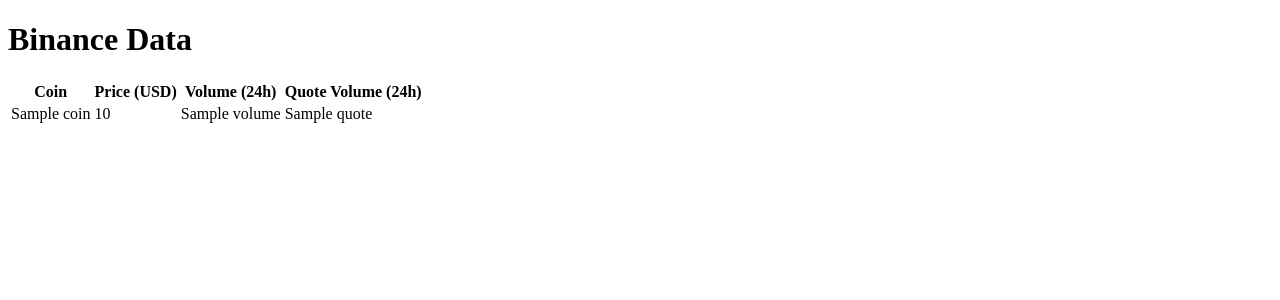
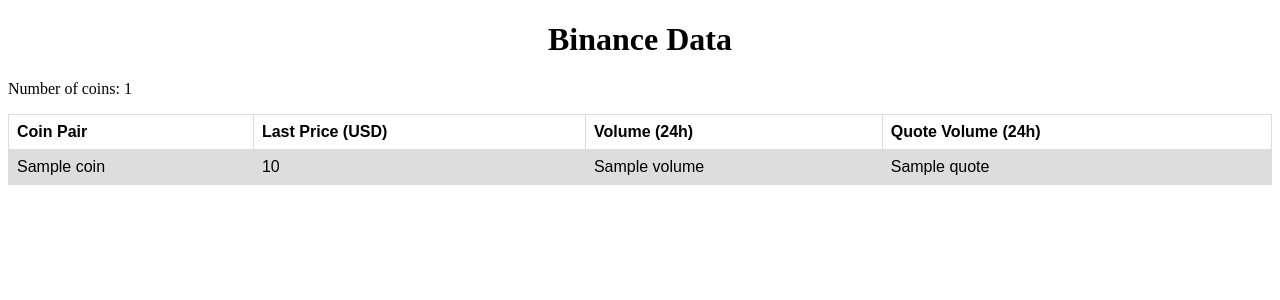
Before and after one commit to alaminizaan100/webprice, a Flask app: template templates/index.html in a window 1280 px wide. Shown: the top 300 px of the page. Run offline with Flask 2, Linux system fonts and the light colour scheme; the template is opened without the code that fills it: most values are stand-ins (such as "Sample title", 1, 10 or a date in 2020).

Commit message:
Update index.html

```diff
--- a/templates/index.html
+++ b/templates/index.html
@@ -2,19 +2,38 @@
 <html>
 <head>
 	<title>Binance Data</title>
+	<style>
+		table {
+			font-family: arial, sans-serif;
+			border-collapse: collapse;
+			width: 100%;
+		}
+
+		td, th {
+			border: 1px solid #dddddd;
+			text-align: left;
+			padding: 8px;
+		}
+
+		tr:nth-child(even) {
+			background-color: #dddddd;
+		}
+
+		h1 {
+			text-align: center;
+		}
+	</style>
 </head>
 <body>
 	<h1>Binance Data</h1>
+	<p>Number of coins: {{ num_coins }}</p>
 	<table>
-        <thead>
 		<tr>
-                <th>Coin</th>
-                <th>Price (USD)</th>
+			<th>Coin Pair</th>
+			<th>Last Price (USD)</th>
 			<th>Volume (24h)</th>
 			<th>Quote Volume (24h)</th>
 		</tr>
-        </thead>
-        <tbody>
 		{% for coin, data in coins.items() %}
 		<tr>
 			<td>{{ coin }}</td>
@@ -23,7 +42,6 @@
 			<td>{{ data['quote'] }}</td>
 		</tr>
 		{% endfor %}
-        </tbody>
 	</table>
 </body>
 </html>
```
Lines whose indentation alone changed are shown as unchanged.
